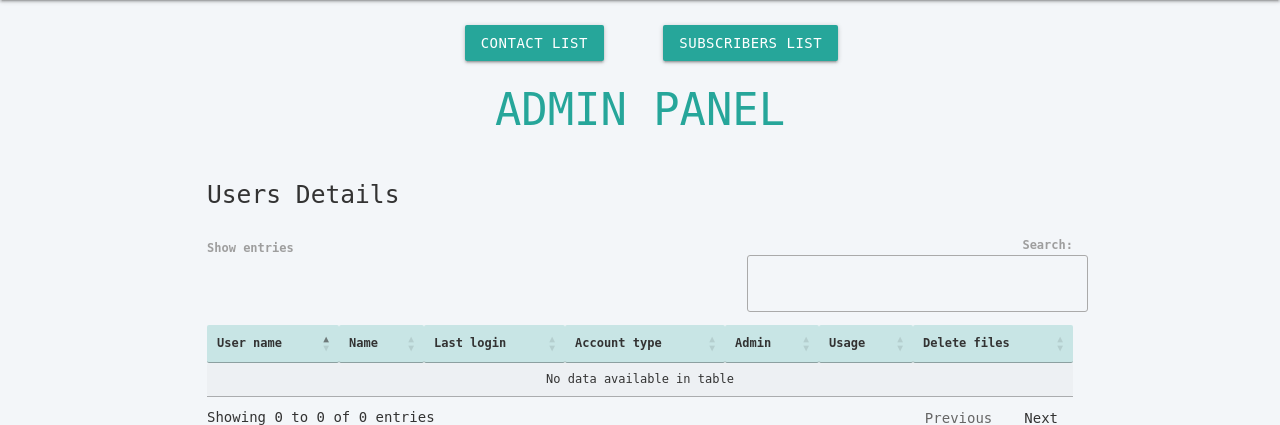
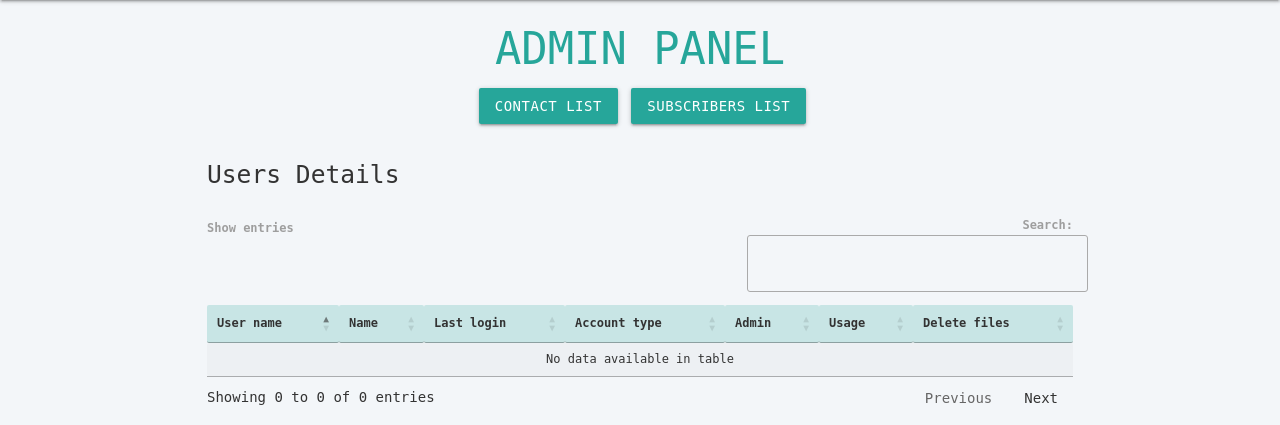
Before and after one commit to shehanshaman/Alz-App, a Flask app: template flaskr/templates/auth/admin.html in a window 1280 px wide. Shown: the part 64-489 px from the top of the page. Run offline with Flask 2, Linux system fonts and the light colour scheme; the template is opened without the code that fills it, so the values that code supplies are empty; some libraries are stand-ins or nearby versions.

Commit message:
request post error handling added for admon panel and change admon html template

```diff
--- a/flaskr/auth.py
+++ b/flaskr/auth.py
@@ -369,7 +369,7 @@ def admin_contact_panel():
         res = requests.post('http://localhost/myapp/fyp-web-app/web-app/data/data_extract_api.php', data=contact_data)
 
     except requests.exceptions.RequestException as e:
-        flash(e)
+        flash("Requested host not available")
         return redirect(url_for('auth.admin_panel'))
 
     contact_list = res.text
@@ -381,7 +381,12 @@ def admin_contact_panel():
 @login_required
 def admin_subscribe_panel():
     contact_data = {'option':'ok', 'password':'abc123', 'option_name':'subscribe_list'}
-    res = requests.post('http://localhost/myapp/fyp-web-app/web-app/data/data_extract_api.php', data=contact_data)
+    try:
+        res = requests.post('http://localhost/myapp/fyp-web-app/web-app/data/data_extract_api.php', data=contact_data)
+
+    except requests.exceptions.RequestException as e:
+        flash("Requested host not available")
+        return redirect(url_for('auth.admin_panel'))
 
     subscribe_list = res.text
 
--- a/flaskr/templates/auth/admin.html
+++ b/flaskr/templates/auth/admin.html
@@ -61,25 +61,16 @@
 
 <div id="mainDataInterface-id" class="container mainDataInterface">
 
-    <center>
-        <div class="step-content">
-            <div class="row head-word">
-                <div class="col-sm-3"></div>
-                <div class="col-sm-3">
-                    <a href="admin/contact_list" class="btn" target="_blank">Contact List</a>
-                </div>
-                <div class="col-sm-3">
-                    <a href="admin/subscribe_list" class="btn" target="_blank">Subscribers List</a>
-                </div>
-                <div class="col-sm-3"></div>
-            </div>
-        </div>
-    </center>
 
-    <div class="step-content">
-        <div class="row head-word">
-            <h3 id="h3-head-1" class="card__title" style="text-align: center;color: #26a69a;font-family: monospace;text-transform: uppercase;">Admin Panel</h3>
-        </div>
+    <div class="row head-word" style="margin-bottom: inherit;">
+        <h3 id="h3-head-1" class="card__title"
+            style="text-align: center;color: #26a69a;font-family: monospace;text-transform: uppercase;">Admin
+            Panel</h3>
+    </div>
+
+    <div class="row text-center">
+        <a href="admin/contact_list" class="btn" target="_blank">Contact List</a>
+        <a href="admin/subscribe_list" class="btn" target="_blank">Subscribers List</a>
     </div>
 
     {% for message in get_flashed_messages() %}
```
